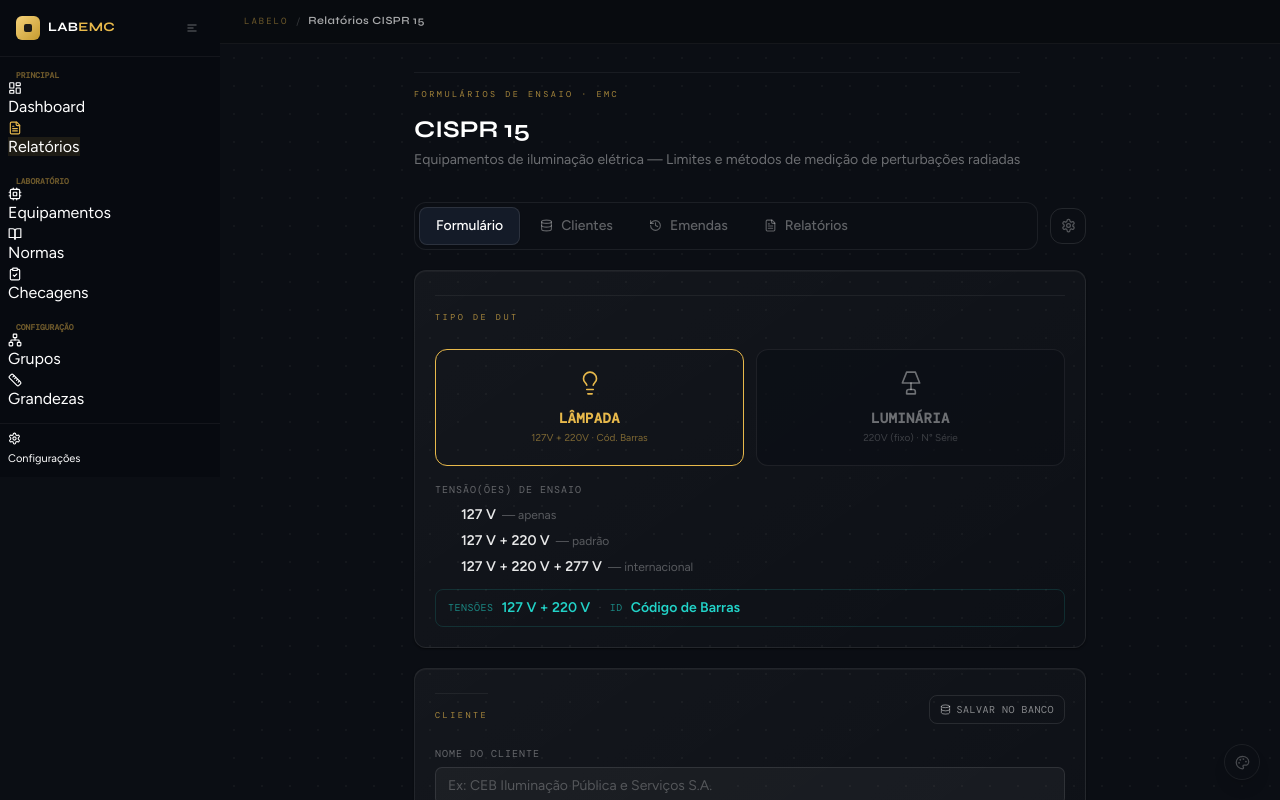
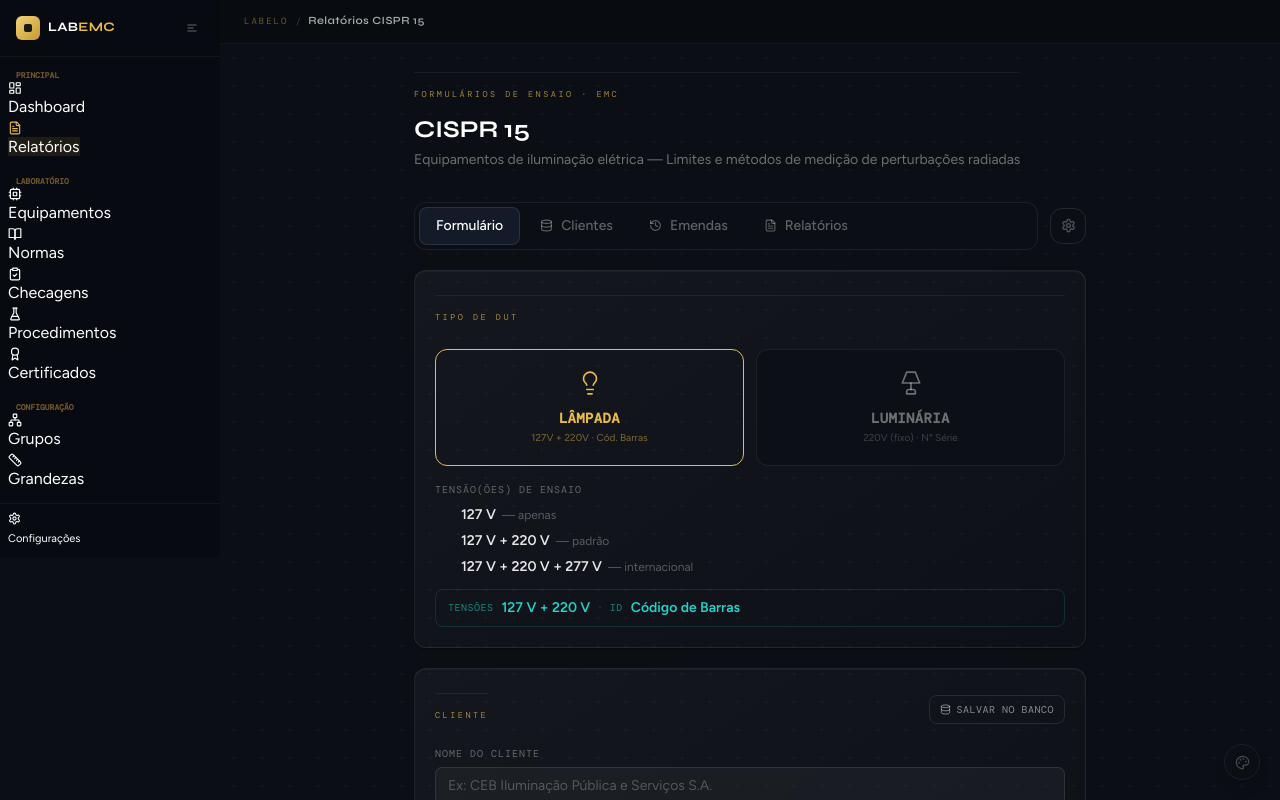
Before and after one commit to rafablauth1/CISPR-15_, a Next.js app: page /cispr15 in a window 1280 px wide. Shown: the top 800 px of the page. Built offline with nearby package versions, Linux system fonts and the light colour scheme.

Commit message:
fix: LabSidebar com Relatorios(CISPR15) + Procedimentos + Certificados

```diff
--- a/components/LabSidebar.tsx
+++ b/components/LabSidebar.tsx
@@ -6,7 +6,7 @@ import { usePathname } from 'next/navigation'
 import { cn } from '@/lib/utils'
 import {
   LayoutDashboard, FileText, Cpu, BookOpen,
-  ClipboardCheck, Network, Ruler, Settings,
+  ClipboardCheck, Network, Ruler, Settings, Award, FlaskConical,
 } from 'lucide-react'
 
 interface NavItem { href: string; icon: React.ElementType; label: string }
@@ -16,16 +16,18 @@ const NAV: NavGroup[] = [
   {
     label: 'PRINCIPAL',
     items: [
-      { href: '/dashboard',  icon: LayoutDashboard, label: 'Dashboard' },
-      { href: '/cispr15',    icon: FileText,         label: 'Relatórios' },
+      { href: '/dashboard', icon: LayoutDashboard, label: 'Dashboard' },
+      { href: '/cispr15',   icon: FileText,         label: 'Relatórios' },
     ],
   },
   {
     label: 'LABORATÓRIO',
     items: [
-      { href: '/equipamentos', icon: Cpu,            label: 'Equipamentos' },
-      { href: '/normas',       icon: BookOpen,       label: 'Normas' },
-      { href: '/checagens',    icon: ClipboardCheck, label: 'Checagens' },
+      { href: '/equipamentos',  icon: Cpu,            label: 'Equipamentos' },
+      { href: '/normas',        icon: BookOpen,       label: 'Normas' },
+      { href: '/checagens',      icon: ClipboardCheck, label: 'Checagens' },
+      { href: '/procedimentos',  icon: FlaskConical,   label: 'Procedimentos' },
+      { href: '/certificados',  icon: Award,           label: 'Certificados' },
     ],
   },
   {
--- a/package.json
+++ b/package.json
@@ -1,6 +1,6 @@
 {
   "name": "cispr15-labelo",
-  "version": "1.0.21",
+  "version": "1.0.22",
   "description": "Gerador de Relatórios CISPR 15 — LABELO/PUCRS",
   "main": "electron/main.js",
   "scripts": {
```
